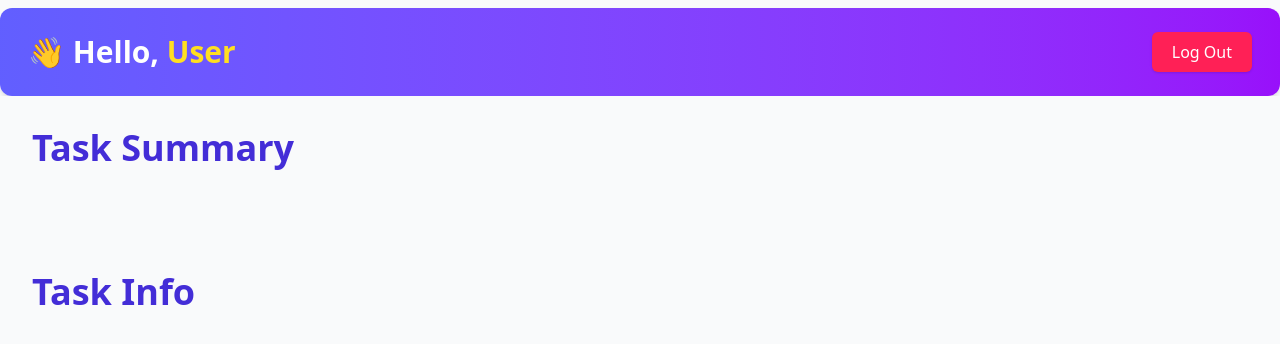
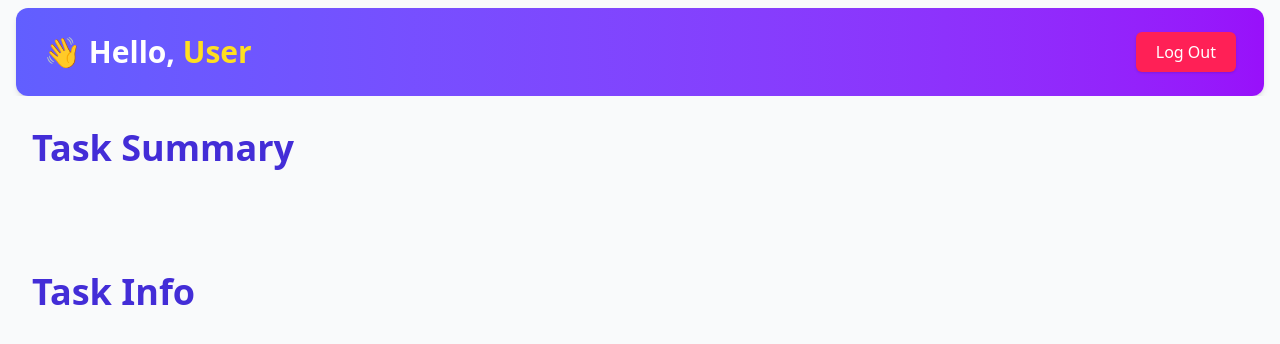
Before and after one commit to FrontX-Ganesh/employee-management-system, a React (Vite) app: page /employee in a window 1280 px wide. Shown: the top 344 px of the page. Built offline with nearby package versions, Linux system fonts and the light colour scheme; what ag-grid-community would draw is missing.

Commit message:
Form reset

```diff
--- a/src/components/Dashboard/AdminDashboard.jsx
+++ b/src/components/Dashboard/AdminDashboard.jsx
@@ -80,6 +80,15 @@
       return info;
     });
 
+    toast.success("Data Added sucessfully. Please check the console.");
+
+    titleRef.current.value = "";
+    dateRef.current.value = "";
+    assignRef.current.value = "";
+    categoryRef.current.value = "";
+    descriptionRef.current.value = "";
+    taskTypeRef.current.value = "";
+
     console.log(newTaskData);
   };
 
--- a/src/components/Layout/Header.jsx
+++ b/src/components/Layout/Header.jsx
@@ -11,8 +11,8 @@
   };
 
   return (
-    <header className="max-w-7xl mx-auto px-4 md:px-7 py-6 bg-gradient-to-r from-indigo-500 to-purple-600 rounded-xl text-white shadow-md mt-2">
-      <div className="flex flex-col sm:flex-row items-start sm:items-center justify-between gap-4">
+    <header className="max-w-7xl mx-auto px-4">
+      <div className="md:px-7 py-6 bg-gradient-to-r from-indigo-500 to-purple-600 rounded-xl text-white shadow-md mt-2 flex flex-col sm:flex-row items-start sm:items-center justify-between gap-4">
         <h1 className="text-2xl sm:text-3xl font-semibold">
           👋 Hello, <span className="text-yellow-300">{firstName}</span>
         </h1>
```
